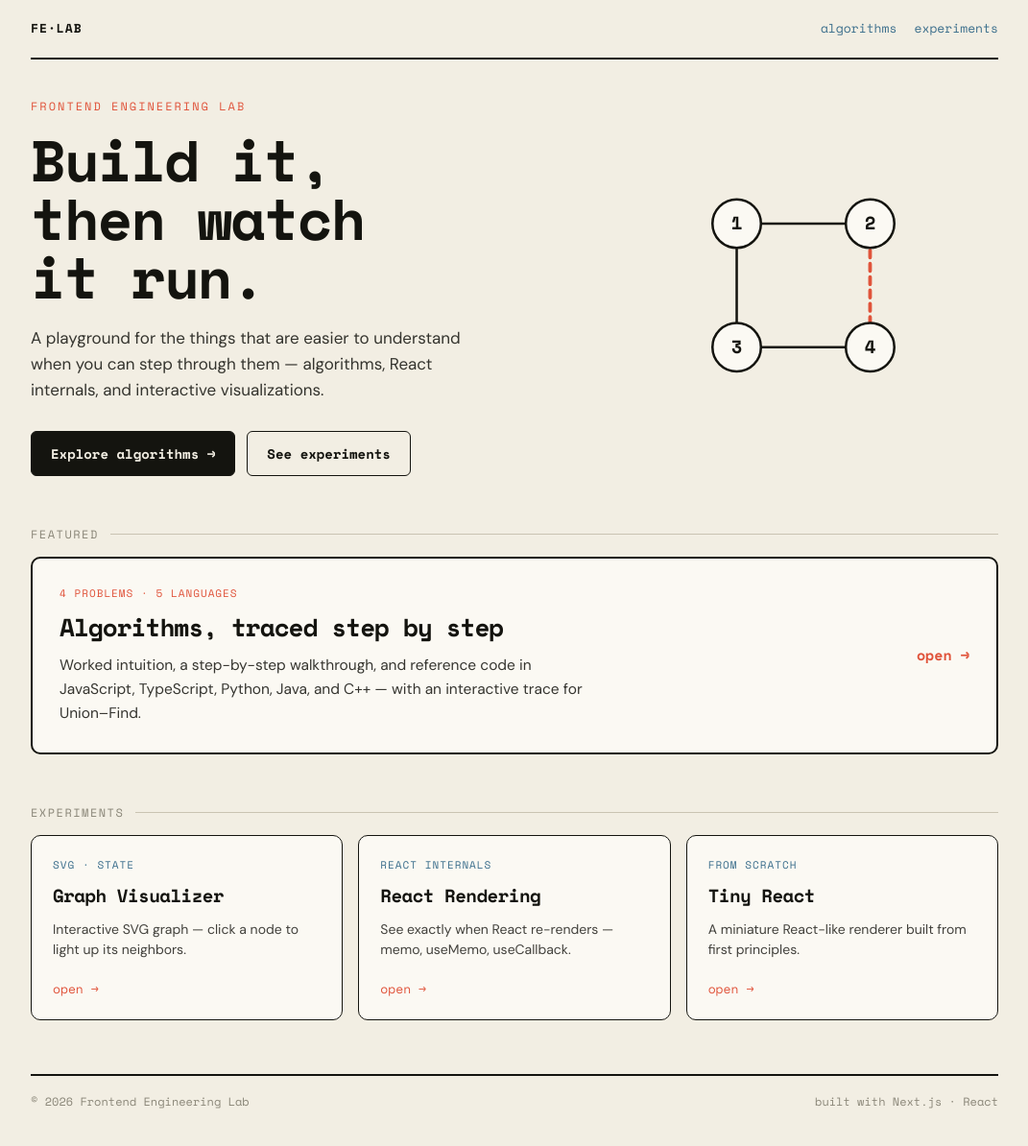
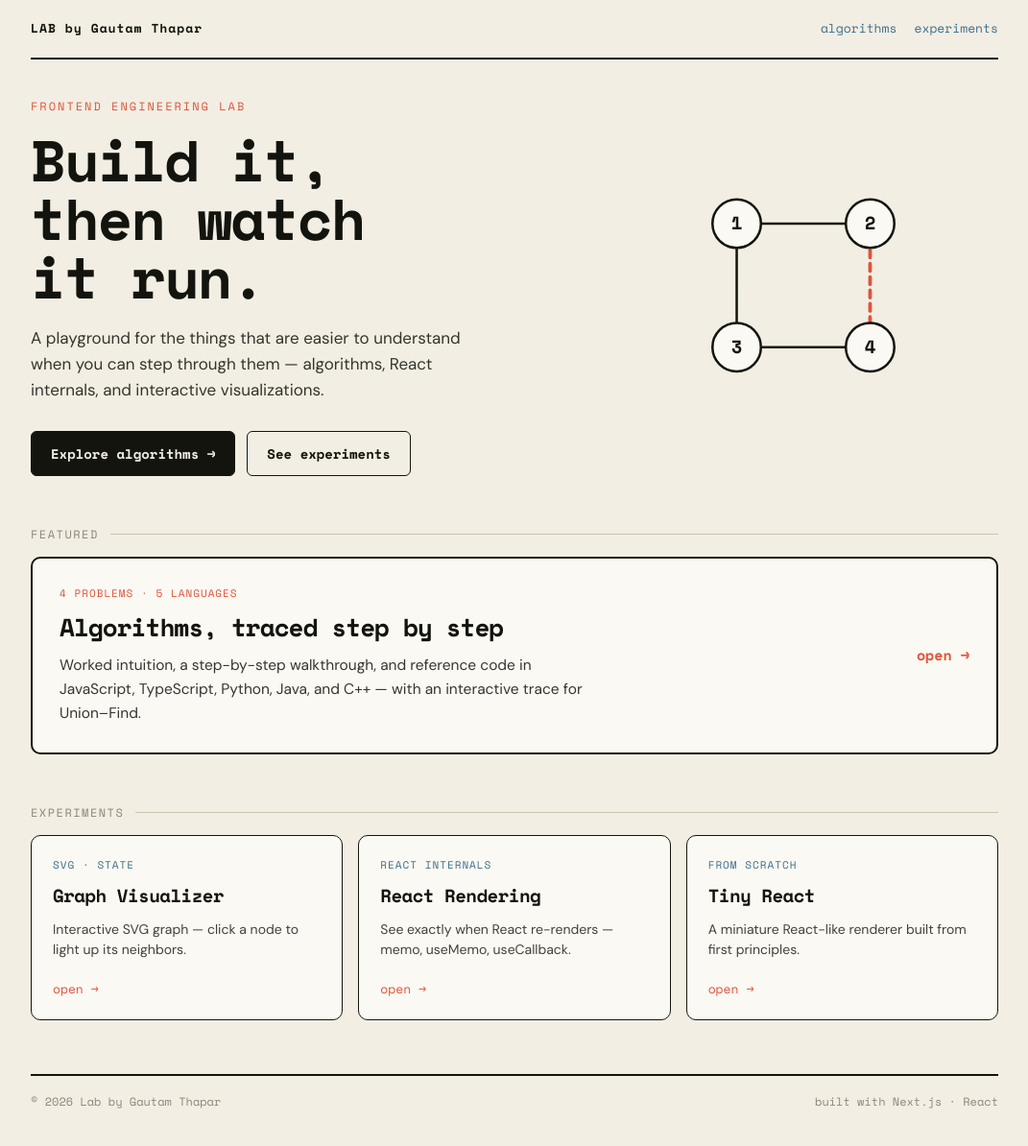
Before and after one commit to thewebsitedev/frontend-engineering-lab, a Next.js app: page / in a window 1280 px wide. Shown: the top 1194 px of the page at 96% size, without its empty margins (104-1175 px from the left). Built offline with nearby package versions, Linux system fonts and the light colour scheme.

Commit message:
Site name changes

```diff
--- a/app/components/PageWrapper.tsx
+++ b/app/components/PageWrapper.tsx
@@ -123,7 +123,7 @@ export default function PageWrapper({children}: PageWrapperProps) {
               ))}
             </div>
             <p className="mt-8 text-sm/6 text-gray-400 md:order-1 md:mt-0">
-              &copy; 2026 Frontend Experiments. All rights reserved.
+              &copy; 2026 Frontend Experiments by Gautam Thapar. All rights reserved.
             </p>
           </div>
         </div>
--- a/app/layout.tsx
+++ b/app/layout.tsx
@@ -13,8 +13,8 @@ const geistMono = Geist_Mono({
 })
 
 export const metadata: Metadata = {
-  title: 'Create Next App',
-  description: 'Generated by create next app',
+  title: 'Lab by Gautam Thapar',
+  description: 'Just runnning some experiments',
 }
 
 export default function RootLayout({
--- a/app/page.tsx
+++ b/app/page.tsx
@@ -68,7 +68,7 @@ export default function Home() {
         }}
       >
         <span style={{ fontFamily: MONO, fontWeight: 700, fontSize: 13, letterSpacing: 1 }}>
-          FE·LAB
+          LAB by Gautam Thapar
         </span>
         <nav style={{ display: 'flex', gap: 18, fontFamily: MONO, fontSize: 13 }}>
           <Link href="/algorithms" style={{ color: C.trace }}>
@@ -308,7 +308,7 @@ export default function Home() {
             color: C.slate,
           }}
         >
-          <span>© 2026 Frontend Engineering Lab</span>
+          <span>© 2026 Lab by Gautam Thapar</span>
           <span>built with Next.js · React</span>
         </footer>
       </div>
```
